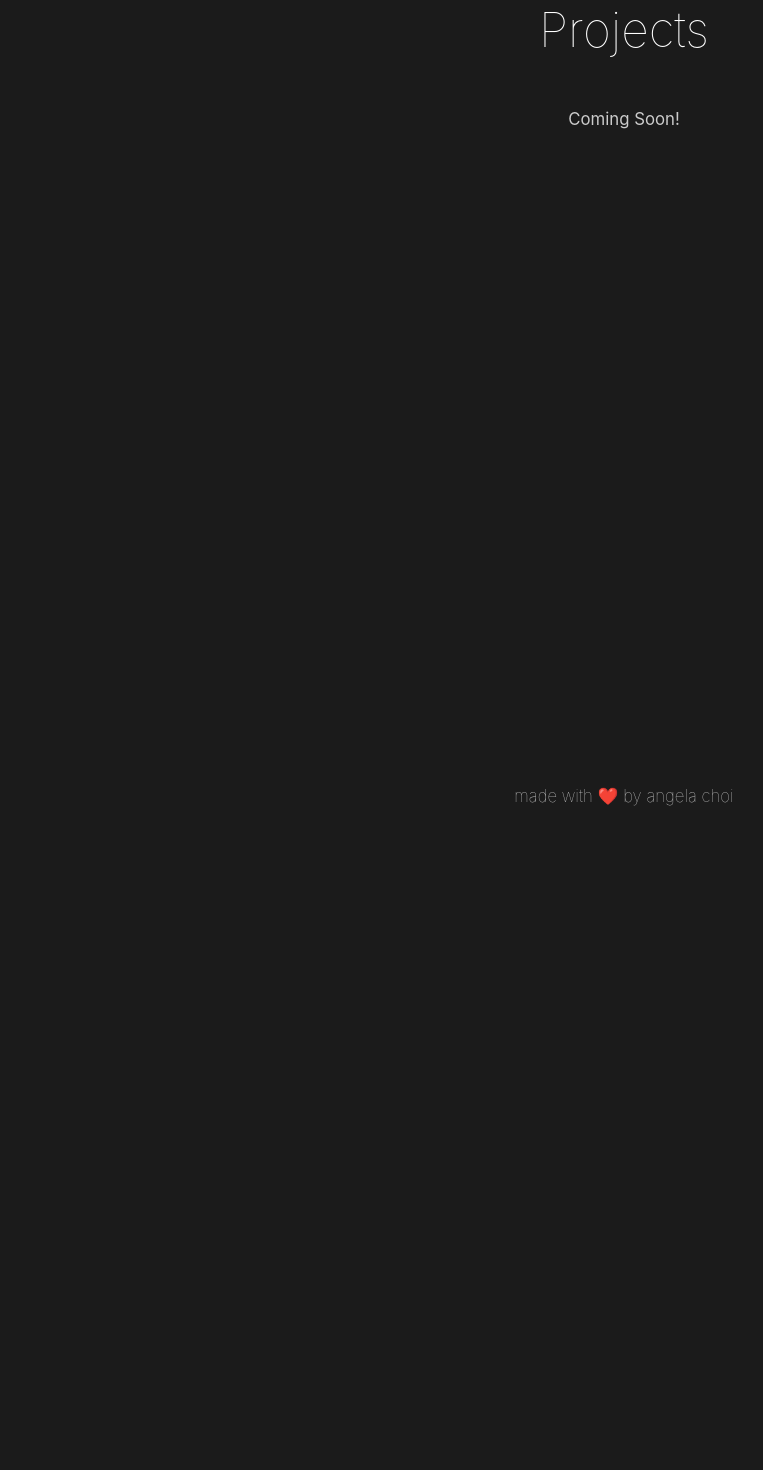
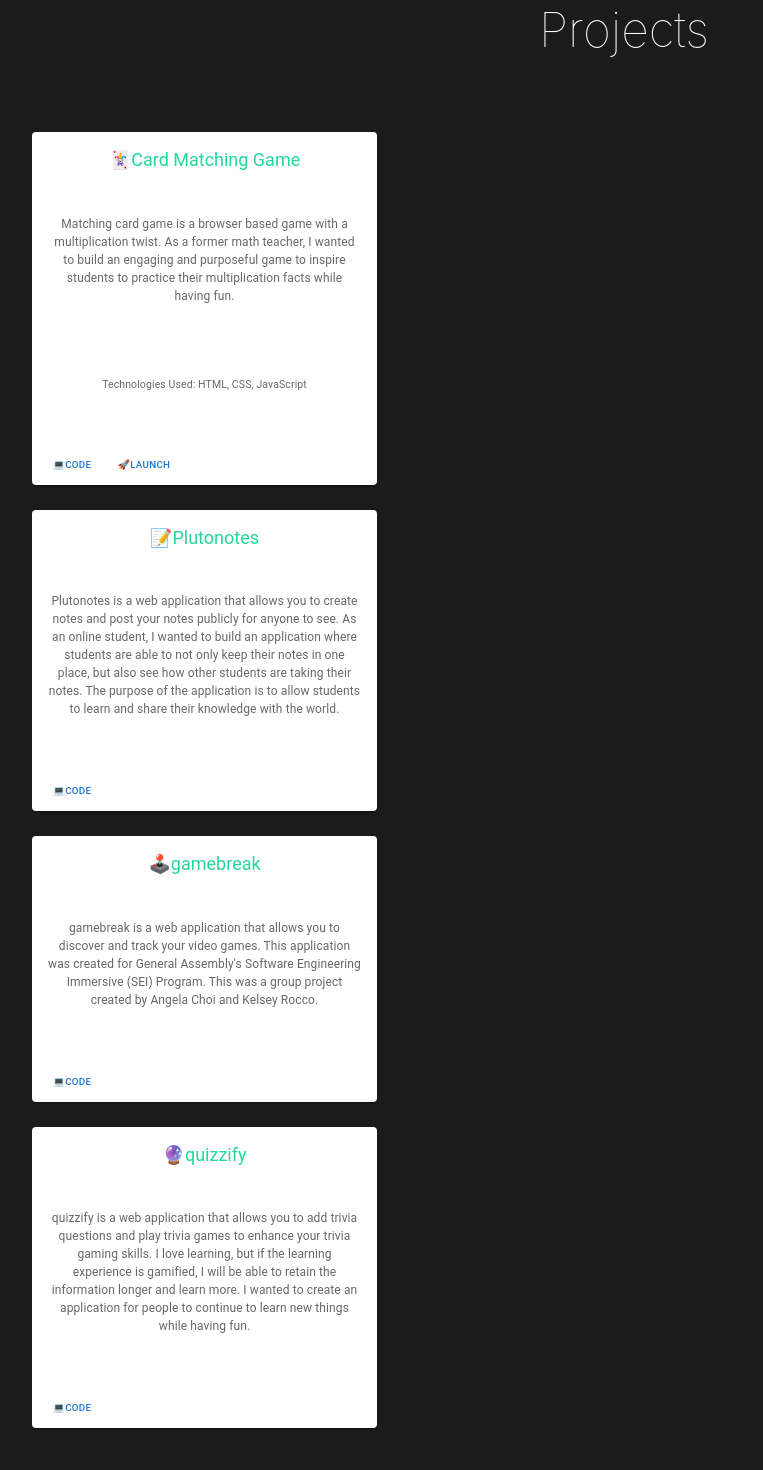
Before and after one commit to angelamchoi/portfolio, a React (Create React App) app: page /work in a window 1280 px wide. Shown: the part 140-1610 px from the top of the page, without its empty margins (16-779 px from the left). Before the commit the page ends 993 px from the top, so only its background shows below. Built offline with nearby package versions, Linux system fonts and the light colour scheme.

Commit message:
Added projects

```diff
--- a/package.json
+++ b/package.json
@@ -3,6 +3,10 @@
   "version": "0.1.0",
   "private": true,
   "dependencies": {
+    "@emotion/react": "^11.10.6",
+    "@emotion/styled": "^11.10.6",
+    "@mui/icons-material": "^5.11.11",
+    "@mui/material": "^5.11.11",
     "@testing-library/jest-dom": "^5.16.5",
     "@testing-library/react": "^13.4.0",
     "@testing-library/user-event": "^13.5.0",
--- /dev/null
+++ b/src/components/ProjectCard.js
@@ -0,0 +1,89 @@
+import * as React from 'react';
+import Card from '@mui/material/Card';
+import CardActions from '@mui/material/CardActions';
+import CardContent from '@mui/material/CardContent';
+import CardMedia from '@mui/material/CardMedia';
+import Button from '@mui/material/Button';
+import Typography from '@mui/material/Typography';
+
+
+const ProjectCard = () => {
+  return (
+    <>
+    <Card sx={{ maxWidth: 345 }}>
+      <CardMedia
+        title="card matching game"
+      />
+      <CardContent>
+        <Typography gutterBottom variant="h5" component="div" color="#23d997">
+        🃏Card Matching Game
+        </Typography>
+        <Typography variant="body1" color="text.secondary">
+        Matching card game is a browser based game with a multiplication twist. As a former math teacher, I wanted to build an engaging and purposeful game to inspire students to practice their multiplication facts while having fun.
+        </Typography>
+        <Typography variant="body2" color="text.secondary">
+        Technologies Used: HTML, CSS, JavaScript
+        </Typography>
+      </CardContent>
+      <CardActions>
+        <Button size="small" a href="https://github.com/angelamchoi/card-game" target="_blank">💻Code</Button>
+        <Button size="small" a href="https://angelamchoi.github.io/card-game/" target="_blank">🚀Launch</Button>
+      </CardActions>
+    </Card>
+    <br></br>
+    <Card sx={{ maxWidth: 345 }}>
+      <CardMedia
+        title="plutonotes"
+      />
+      <CardContent >
+        <Typography gutterBottom variant="h5" component="div" color="#23d997">
+        📝Plutonotes
+        </Typography>
+        <Typography variant="body1" color="text.secondary">
+        Plutonotes is a web application that allows you to create notes and post your notes publicly for anyone to see. As an online student, I wanted to build an application where students are able to not only keep their notes in one place, but also see how other students are taking their notes. The purpose of the application is to allow students to learn and share their knowledge with the world.
+        </Typography>
+      </CardContent>
+      <CardActions>
+        <Button size="small" a href="https://github.com/angelamchoi/plutonotes" target="_blank">💻Code</Button>
+      </CardActions>
+    </Card>
+    <br></br>
+    <Card sx={{ maxWidth: 345 }}>
+      <CardMedia
+        title="gamebreak"
+      />
+      <CardContent >
+        <Typography gutterBottom variant="h5" component="div" color="#23d997">
+        🕹️gamebreak
+        </Typography>
+        <Typography variant="body1" color="text.secondary">
+        gamebreak is a web application that allows you to discover and track your video games. This application was created for General Assembly's Software Engineering Immersive (SEI) Program. This was a group project created by Angela Choi and Kelsey Rocco.
+        </Typography>
+      </CardContent>
+      <CardActions>
+        <Button size="small" a href="https://github.com/angelamchoi/gamebreak" target="_blank">💻Code</Button>
+      </CardActions>
+    </Card>
+    <br></br>
+    <Card sx={{ maxWidth: 345 }}>
+      <CardMedia
+        title="react trivia game"
+      />
+      <CardContent >
+        <Typography gutterBottom variant="h5" component="div" color="#23d997">
+        🔮quizzify
+        </Typography>
+        <Typography variant="body1" color="text.secondary">
+        quizzify is a web application that allows you to add trivia questions and play trivia games to enhance your trivia gaming skills. I love learning, but if the learning experience is gamified, I will be able to retain the information longer and learn more. I wanted to create an application for people to continue to learn new things while having fun.
+        </Typography>
+      </CardContent>
+      <CardActions>
+        <Button size="small" a href="https://github.com/angelamchoi/react-trivia-game" target="_blank">💻Code</Button>
+      </CardActions>
+    </Card>
+
+    </>
+  );
+}
+
+export default ProjectCard;
--- a/src/components/ProjectSection.js
+++ b/src/components/ProjectSection.js
@@ -1,9 +1,10 @@
 import { About, Description, Hide } from "../styles";
 import { motion } from 'framer-motion';
 import { titleAnim, fade} from "../animation";
+import ProjectCard from "./ProjectCard";
 
 
-const ProjectSection = () => {
+const ProjectSection = ({}) => {
   return (
     <About>
     <Description>
@@ -13,7 +14,8 @@ const ProjectSection = () => {
         </Hide>
         <Hide>
         <motion.p variants={fade}>
-          Coming Soon!
+          <br></br>
+          <ProjectCard />
         </motion.p>
       </Hide>
       </motion.div>
```
Also changed, not shown: 1 other file (tests, documents, lock files or other folders).
